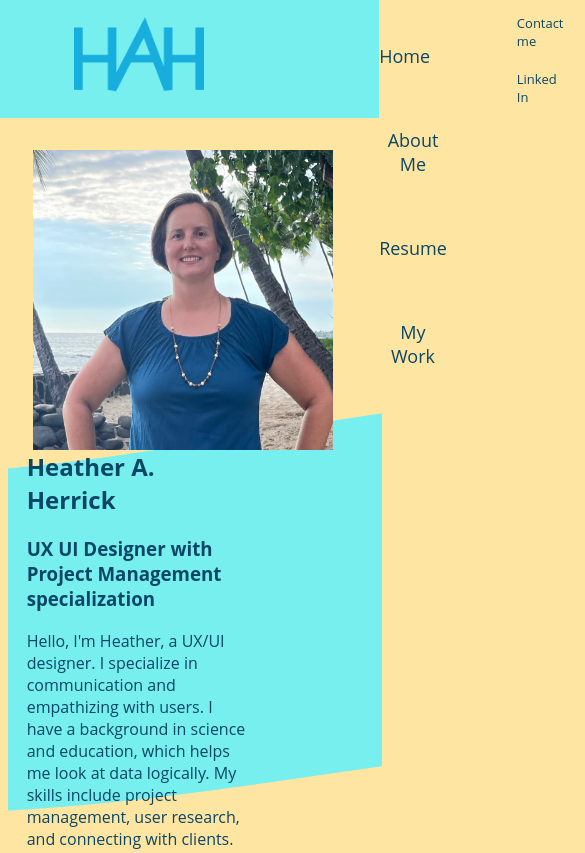
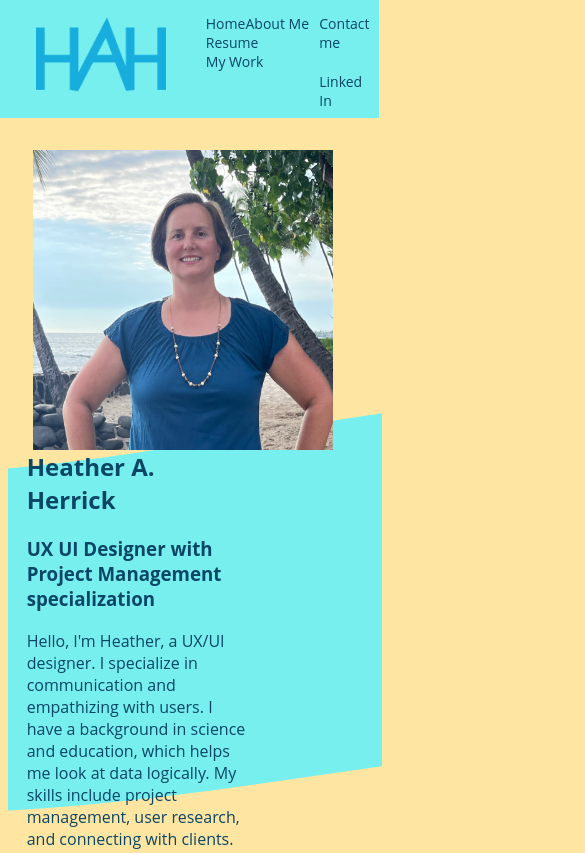
Before and after one commit to HAHerrick/portfolio_repo, a plain HTML site: page index.html in a window 390 px wide. Shown: the top 853 px of the page, 585 px wide, since content can reach past the window. Drawn offline with Linux system fonts and the light colour scheme.

Commit message:
attempt at media queries

```diff
--- a/css/index.css
+++ b/css/index.css
@@ -113,14 +113,30 @@ footer{display: flex;
   right: -10px;
   bottom: -10px;
 }
- @media only screen and (max-width: 600px){
-  .hor{padding: 30px 20px
-  font-size: 15px;}
+@media only screen and (max-width: 600px){
+  .hor{padding: 0;
+  font-size: 14px;}
   .vertical{
-    padding-right: 3%;
-    font-size: 13px;
+    padding-right: 1%;
+    font-size: 12px;
   }
 
-
+ }
+ @media only screen and (max-width: 1250px){
+ .logo{
+  padding-right: 0;
+  padding-left: .5cm;
 
  }
+  .hor{padding: 5px 10px
+  font-size: 16px;
+}
+  .vertical{
+    padding-right: 0;
+    font-size: 14px;
+  }
+  .headshot{
+    top-margin: -65px;
+  }
+
+ }
```
